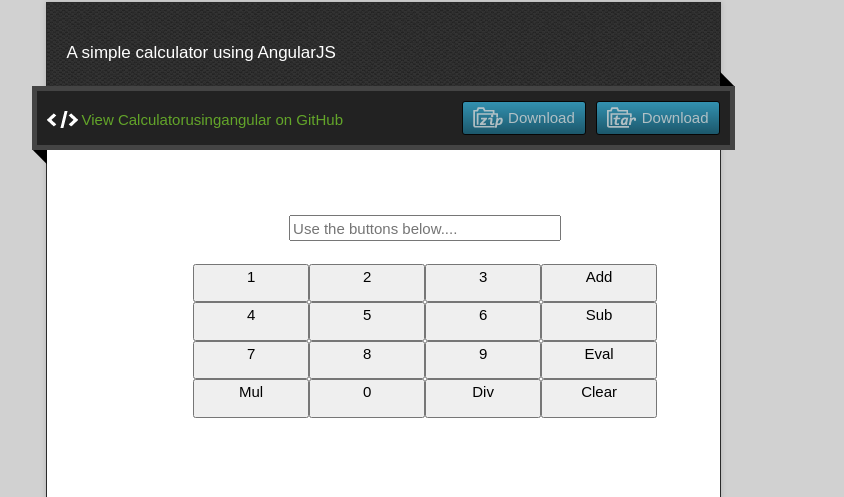
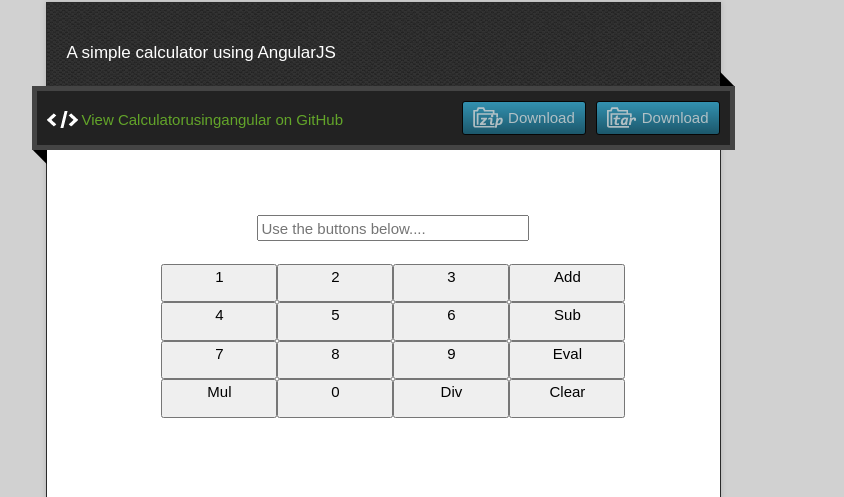
Before and after one commit to vinodkakarla/CalculatorUsingAngular, a plain HTML site: page index.html in a window 1280 px wide. Shown: the part 128-625 px from the top of the page, without its empty margins (257-1101 px from the left). Drawn offline with nearby package versions, Linux system fonts and the light colour scheme.

Commit message:
Alignment changes

```diff
--- a/index.html
+++ b/index.html
@@ -49,7 +49,7 @@
         </div>
         <br/><br/>
         <article class="markdown-body">
-        	<div style="width:464px;text-align: center;padding-left:20%;" class="block-grid four-up" data-ng-controller="CalculatorController">
+        	<div style="width:464px;text-align: center;padding-left:15%;" class="block-grid four-up" data-ng-controller="CalculatorController">
 				<input type="text" data-ng-model="infixNotation" placeholder="Use the buttons below...." style="width:264px;height: 20px"><br/><br/>
 				<button data-ng-repeat="button in buttons" data-ng-click="buttonEvent(button)">
 					{{button.buttonName}}
```
